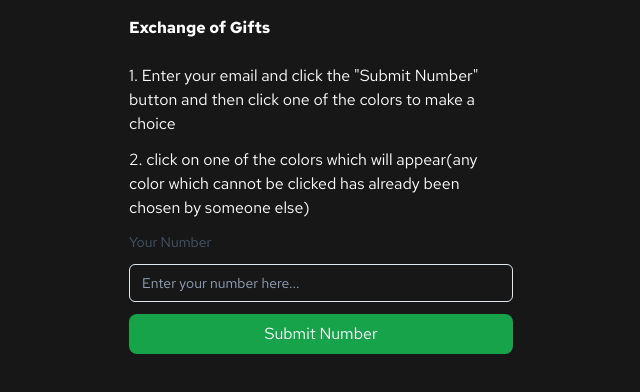
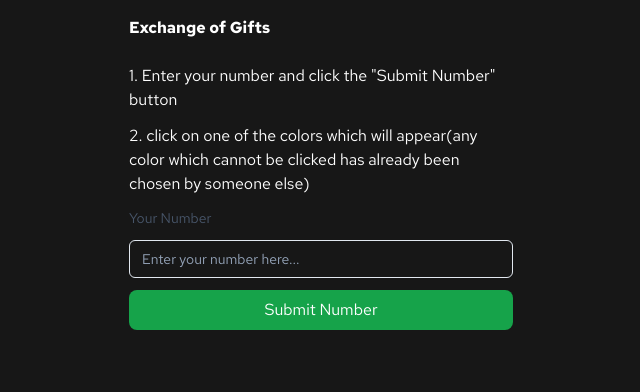
Before and after one commit to EbotProg/gift-exchange-web-frontend, a Next.js app: page / in a window 1280 px wide. Shown: the top 392 px of the page, without its empty margins (319-959 px from the left). Built offline with nearby package versions, Linux system fonts and the light colour scheme.

Commit message:
updated code

```diff
--- a/app/page.tsx
+++ b/app/page.tsx
@@ -132,10 +132,11 @@ const DashboardPage = () => {
 
         <div className="w-full max-w-sm min-w-[200px] flex flex-col gap-3">
           <p>
-            1. Enter your email and click the "Submit Number" button and then click one of the colors to make a choice
+            1. Enter your number and click the &quot;Submit Number&quot; button
           </p>
           <p>
-            2. click on one of the colors which will appear(any color which cannot be clicked has already been chosen by someone else)
+            2. click on one of the colors which will appear(any color which
+            cannot be clicked has already been chosen by someone else)
           </p>
           <label className="block text-sm text-slate-600">
             Your Number
```
